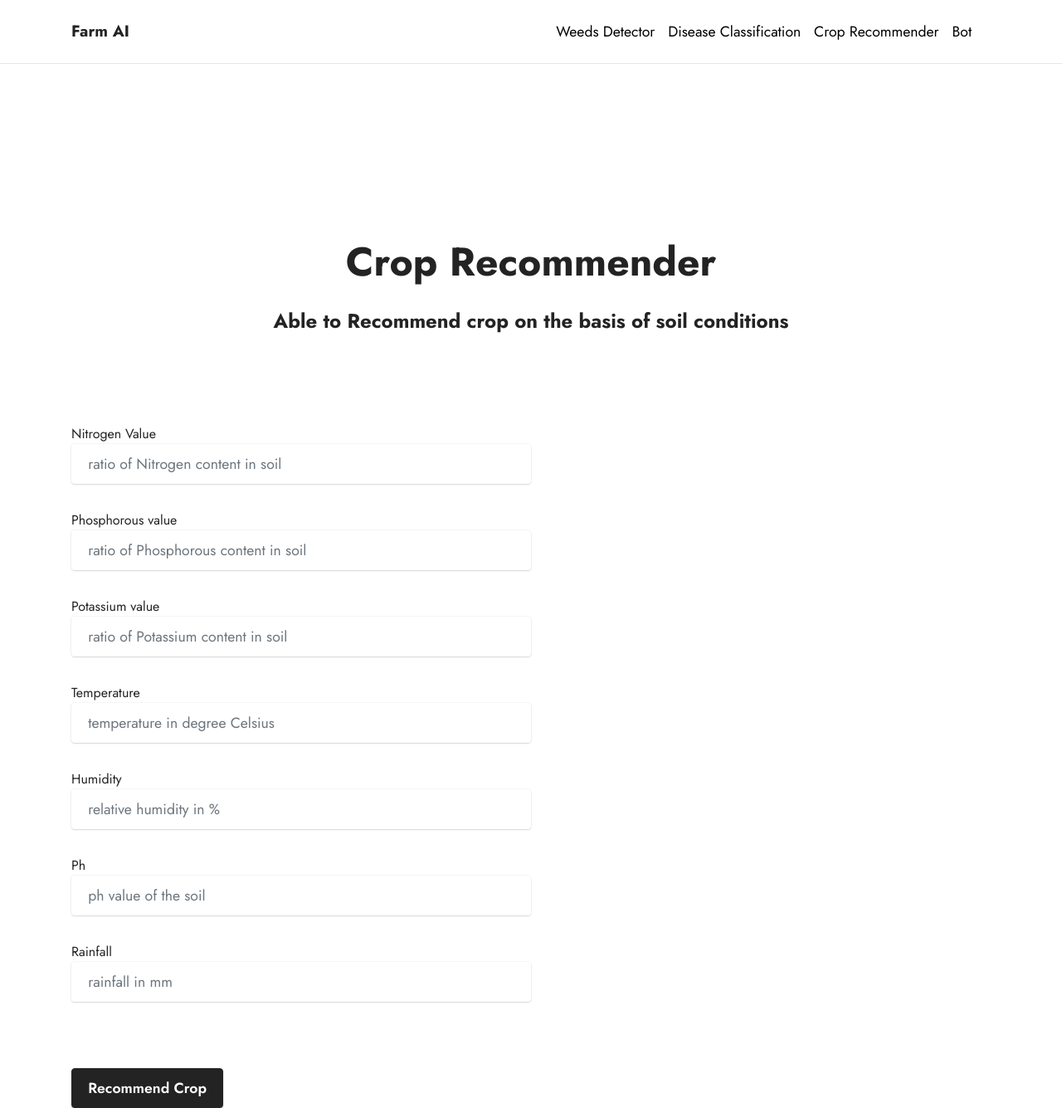
After one commit to dineshssdn-867/farm.ai, a Flask app: page /crop_recommender_form in a window 1280 px wide. The commit adds this page. Shown: the whole page at 83% size. Run offline with Flask 3, Linux system fonts and the light colour scheme; parts of the project's set-up code (start-up, migrations or seed data) failed here and were passed over; some libraries are stand-ins or nearby versions.

Commit message:
Files added

```diff
--- a/app.py
+++ b/app.py
@@ -19,6 +19,8 @@ from flask import (
 from main_image import getPredictionWeeds, getPredictionDisease
 from werkzeug.utils import secure_filename
 from utils import html_js_file_weeds, html_js_file_disease, save_image_frame
+from recommend_crop_predict import recommend_crop
+from bot import get_response
 
 app = Flask(__name__)
 
@@ -26,7 +28,6 @@ app = Flask(__name__)
 @app.route("/home")
 def home():
     return render_template("index.html")
-
 
 @app.route("/weeds_detection_form", methods=["GET", "POST"])
 def weeds_detection_form():
@@ -44,11 +45,15 @@ def weeds_detect_camera():
 def disease_detect_camera():
     return render_template_string(html_js_file_disease)
 
+@app.route("/crop_recommender_form", methods=["GET", "POST"])
+def crop_recommender_form():
+    return render_template('predict_crop_recommend.html', predicted=False)
+
 @app.route("/weeds_detect_image", methods=["POST"])
 def weeds_detect_image():
     if request.method == "POST":
         file = request.files.get("image")
-        if file is not None:
+        if file.filename != '':
             nparr = np.fromstring(request.files["image"].read(), np.uint8)
             img = cv2.imdecode(nparr, cv2.IMREAD_COLOR)
             random_name = ''.join(random.choices(string.ascii_uppercase + string.digits, k=7))
@@ -66,7 +71,7 @@ def weeds_detect_image():
 def disease_detect_image():
     if request.method == "POST":
         file = request.files.get("image")
-        if file is not None:
+        if file.filename != '':
             nparr = np.fromstring(request.files["image"].read(), np.uint8)
             img = cv2.imdecode(nparr, cv2.IMREAD_COLOR)
             res = getPredictionDisease(img)
@@ -79,5 +84,30 @@ def disease_detect_image():
             return render_template("predict_disease.html", predicted=False)
 
 
+@app.route('/recommend_crop_value',methods=['POST'])
+def recommend_crop_value():
+    N = request.form.get('N')
+    P = request.form.get('P')
+    K = request.form.get('K')
+    temperature = request.form.get('temperature')
+    humidity = request.form.get('humidity')
+    rainfall = request.form.get('rainfall')
+    ph = request.form.get('ph')
+    crop_name = recommend_crop([[P, N, K, temperature, humidity, ph, rainfall]])
+    return render_template("predict_crop_recommend.html", class_predicted=crop_name.capitalize(), predicted=True)
+
+
+@app.route("/bot")
+def bot():
+    return render_template("chatbot.html")
+
+
+@app.route("/chatbot_response", methods=["GET", "POST"])
+def chatbot_response():
+    msg = request.form["msg"]
+    response = get_response(msg)
+    return str(response)
+
+
 if __name__ == "__main__":
   app.run(debug=True)
--- a/main_image.py
+++ b/main_image.py
@@ -14,9 +14,8 @@ model_image = keras.models.load_model('model.h5')
 
 def getPredictionWeeds(name):
     res = ''.join(random.choices(string.ascii_uppercase + string.digits, k=7))
-    result = model.predict(name, confidence=40, overlap=30)
     os.chdir('/workspace/farm.ai/static/predicted_images')
-    result.save("{}.jpg".format(res))
+    model.predict('/workspace/farm.ai/'+name, confidence=40, overlap=30).save("{}.jpg".format(res))
     os.chdir('/workspace/farm.ai')
     return "{}.jpg".format(res)
 
--- a/templates/base.html
+++ b/templates/base.html
@@ -50,7 +50,7 @@
             </button>
 
             <div class="collapse navbar-collapse" id="navbarSupportedContent">
-                <ul class="navbar-nav nav-dropdown nav-right" data-app-modern-menu="true"><li class="nav-item"><span class="nav-link link text-black display-4" >&nbsp; &nbsp; &nbsp; &nbsp; <a href="{{ url_for('weeds_detection_form')}}" style="color:black">Weeds Detector</a>&nbsp;&nbsp;&nbsp;<a href="{{ url_for('disease_detection_form')}}" style="color:black">Disease Classification</a></span></li>
+                <ul class="navbar-nav nav-dropdown nav-right" data-app-modern-menu="true"><li class="nav-item"><span class="nav-link link text-black display-4" >&nbsp; &nbsp; &nbsp; &nbsp; <a href="{{ url_for('weeds_detection_form')}}" style="color:black">Weeds Detector</a>&nbsp;&nbsp;&nbsp;<a href="{{ url_for('disease_detection_form')}}" style="color:black">Disease Classification</a>&nbsp;&nbsp;&nbsp;<a href="{{ url_for('crop_recommender_form')}}" style="color:black">Crop Recommender</a>&nbsp;&nbsp;&nbsp;<a href="{{ url_for('bot')}}" style="color:black">Bot</a></span></li>
                 </ul>
             </div>
         </div>
--- /dev/null
+++ b/templates/predict_crop_recommend.html
@@ -0,0 +1,65 @@
+{% extends "base.html" %}
+{% block content %}
+<div class="container" style="padding-top:150px">
+
+
+
+
+<section data-bs-version="5.1" class="content4 cid-tcjgXb94Sd" id="content4-z">
+    <div class="container">
+        <div class="row justify-content-center">
+            <div class="title col-md-12 col-lg-10">
+                <h3 class="mbr-section-title mbr-fonts-style align-center mb-4 display-2"><strong>Crop Recommender</strong></h3>
+                <h4 class="mbr-fonts-style align-center mb-4"><strong>Able to Recommend crop on the basis of soil conditions</strong></h4>
+            </div>
+        </div>
+    </div>
+</section>
+
+<form method="post" action="{{ url_for('recommend_crop_value')}}" enctype="multipart/form-data">
+    <div class="form-row">
+        <div class="mbr-fonts-style mb-4">Nitrogen Value
+          <br><input class="form-control form-control-lg" style="width:50%" type="number" name="N" placeholder="ratio of Nitrogen content in soil">
+        </div>
+        <div class="mbr-fonts-style mb-4">Phosphorous value
+            <input class="form-control form-control-lg" style="width:50%" type="number" name="P" placeholder="ratio of Phosphorous content in soil">
+          </div>
+        <div class="mbr-fonts-style mb-4">Potassium value
+            <input class="form-control form-control-lg" style="width:50%" type="number" name="K" placeholder="ratio of Potassium content in soil">
+          </div>
+        <div class="mbr-fonts-style mb-4">Temperature
+            <input class="form-control form-control-lg" style="width:50%" type="number" name="temperature" placeholder="temperature in degree Celsius">
+          </div>
+        <div class="mbr-fonts-style mb-4">Humidity
+            <input class="form-control form-control-lg" style="width:50%" type="number" name="humidity" placeholder="relative humidity in %">
+          </div>
+        <div class="mbr-fonts-style mb-4">Ph
+            <input class="form-control form-control-lg" style="width:50%" type="number" name="ph" max="14" placeholder="ph value of the soil">
+          </div>
+        <div class="mbr-fonts-style mb-4">Rainfall
+            <input class="form-control form-control-lg" style="width:50%" type="number" name="rainfall" placeholder="rainfall in mm">
+          </div>
+      </div>
+<span></span>
+<br>
+<br>
+<button type="submit" class="btn btn-black display-4" value="Predict">Recommend Crop</button>
+</form>
+
+
+{% if predicted  %}
+
+<section data-bs-version="5.1" class="content4 cid-tcjgXb94Sd" id="content4-z">
+    <div class="container">
+        <div class="row justify-content-center">
+            <div class="row justify-content-center">
+                <h3 class="mbr-section-title mbr-fonts-style align-center mb-4 display-2"><strong>Predicted Class:- {{class_predicted}} </strong></h3>
+            </div>
+        </div>
+    </div>
+</section>
+
+{% elif not predicted %}
+{% endif %}
+</div>
+{% endblock %}
--- a/templates/predict_disease.html
+++ b/templates/predict_disease.html
@@ -7,7 +7,7 @@
     <div class="container">
         <div class="row justify-content-center">
             <div class="title col-md-12 col-lg-10">
-                <h3 class="mbr-section-title mbr-fonts-style align-center mb-4 display-2"><strong>Army Uniform Detection and classification</strong></h3>
+                <h3 class="mbr-section-title mbr-fonts-style align-center mb-4 display-2"><strong>Plant Disease Classification</strong></h3>
                 <h4 class="mbr-fonts-style align-center mb-4"><strong>We are able to basic plant disease.</strong></h4>
             </div>
         </div>
@@ -16,7 +16,7 @@
 
 <form method="post" action="{{ url_for('disease_detect_image')}}" enctype="multipart/form-data">
     <span></span>
-<input type="file" id="imageinput" name="image" class="form-control form-control-lg" style="width:50%" >
+<input type="file" id="imageinput" name="image" required=True class="form-control form-control-lg" style="width:50%" >
 <span></span>
 <br>
 <br>
--- a/templates/predict_weeds.html
+++ b/templates/predict_weeds.html
@@ -7,15 +7,15 @@
     <div class="container">
         <div class="row justify-content-center">
             <div class="title col-md-12 col-lg-10">
-                <h3 class="mbr-section-title mbr-fonts-style align-center mb-4 display-2"><strong>Army Uniform Detection and classification</strong></h3>
-                <h4 class="mbr-fonts-style align-center mb-4"><strong>We are able to weeds.</strong></h4>
+                <h3 class="mbr-section-title mbr-fonts-style align-center mb-4 display-2"><strong>Weeds Detection</strong></h3>
+                <h4 class="mbr-fonts-style align-center mb-4"><strong>We are able to detect weeds.</strong></h4>
             </div>
         </div>
     </div>
 </section>
 <form method="post" action="{{ url_for('weeds_detect_image')}}" enctype="multipart/form-data">
     <span></span>
-<input type="file" id="imageinput" name="image" class="form-control form-control-lg" style="width:50%" >
+<input type="file" id="imageinput" name="image" class="form-control form-control-lg" style="width:50%" required=True>
 <span></span>
 <br>
 <br>
```
Also changed, not shown: bot.py (added, +37 -0 lines), cleaned_df.csv (added, +53 -0 lines), recommend_crop_predict.py (added, +8 -0 lines), templates/chatbot.html (added, +117 -0 lines), OI58Z4K.jpg (added), VW2U1O6.jpg (added), static/predicted_images/51QSID9.jpg (added), static/predicted_images/DH66SJQ.jpg (added), 2 other files.
